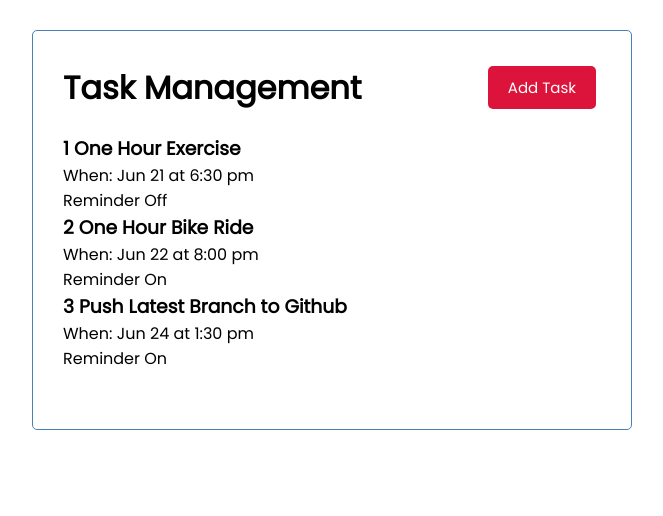
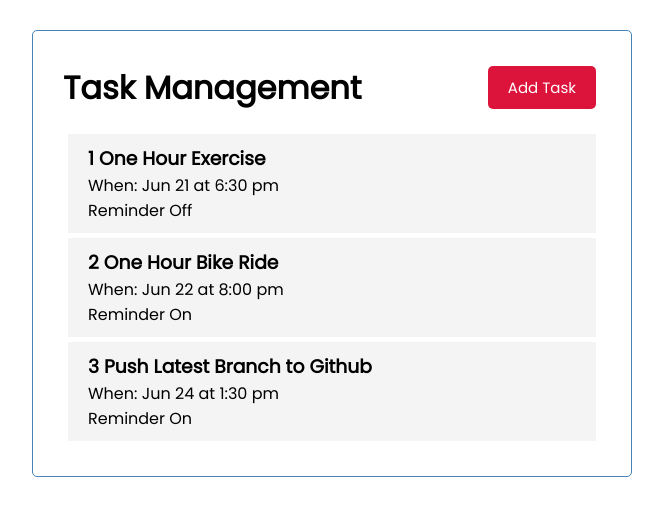
Before and after one commit to Sahim-Nazif/Task-Management-React, a React (Create React App) app: page / in a window 1280 px wide. Shown: the top 516 px of the page, without its empty margins (308-971 px from the left). Built offline with nearby package versions, Linux system fonts and the light colour scheme; the HTML template or start-up script is replaced by a standard one.

Commit message:
separted task component

```diff
--- a/src/App.js
+++ b/src/App.js
@@ -1,13 +1,33 @@
+import React, {useState} from 'react'
 import Header from './components/Header'
-
+import Task from './components/Task'
 
 
 const App=()=> {
-
+  const [tasks, setTasks]=useState([ {
+    id:1,
+    text:'One Hour Exercise',
+    day:'Jun 21 at 6:30 pm',
+    reminder:false,
+},
+{
+    id:2,
+    text:'One Hour Bike Ride',
+    day:'Jun 22 at 8:00 pm',
+    reminder:true,
+},
+{
+    id:3,
+    text:'Push Latest Branch to Github',
+    day:'Jun 24 at 1:30 pm',
+    reminder:true
+}
+])
 
   return (
     <div className="container">
       <Header/>
+      <Task tasks={tasks}/>
     </div>
   );
 }
--- a/src/components/Button.js
+++ b/src/components/Button.js
@@ -1,5 +1,5 @@
+import PropTypes from 'prop-types'
 
-import PropTypes from 'prop-types'
 const Button = ({color, text, onClick}) => {
     return (
         <div>
--- a/src/components/Header.js
+++ b/src/components/Header.js
@@ -1,7 +1,7 @@
 import React from 'react'
 import PropTypes from 'prop-types'
 import Button from './Button'
-import Task from './Task'
+
 
 const Header = ({title}) => {
 
@@ -16,7 +16,7 @@
             <Button onClick={onClick} color='crimsong' text='Add Task'/>
 
        </header>
-       <Task/>
+
        </>
     )
 }
--- a/src/components/Task.js
+++ b/src/components/Task.js
@@ -1,37 +1,15 @@
 
 import React from 'react'
+import Tasks from './Tasks'
+const Task = ({tasks}) => {
 
-const tasks=[
-    {
-        id:1,
-        text:'One Hour Exercise',
-        day:'Jun 21 at 6:30 pm',
-        reminder:false,
-    },
-    {
-        id:2,
-        text:'One Hour Bike Ride',
-        day:'Jun 22 at 8:00 pm',
-        reminder:true,
-    },
-    {
-        id:3,
-        text:'Push Latest Branch to Github',
-        day:'Jun 24 at 1:30 pm',
-        reminder:true,
-    }
-]
-const Task = () => {
-    return (
+     return (
        <>
             {tasks.map((task)=>(
-                <div>
+                <Tasks key={task.id} task={task}/>
 
-                <h3>{task.id}{' '}{task.text} </h3>
-                 <p>When: {task.day}</p>
-                 <p>Reminder {task.reminder ? ' On' : 'Off'}</p>
 
-                    </div>
+
 
             ))}
 
--- /dev/null
+++ b/src/components/Tasks.js
@@ -0,0 +1,16 @@
+import React from 'react'
+
+
+
+const Tasks = ({task}) => {
+    return (
+        <div className='task'>
+            <h3 >{task.id}{' '}{task.text} </h3>
+                 <p>When: {task.day}</p>
+                 <p>Reminder {task.reminder ? ' On' : 'Off'}</p>
+
+        </div>
+    )
+}
+
+export default Tasks
```
